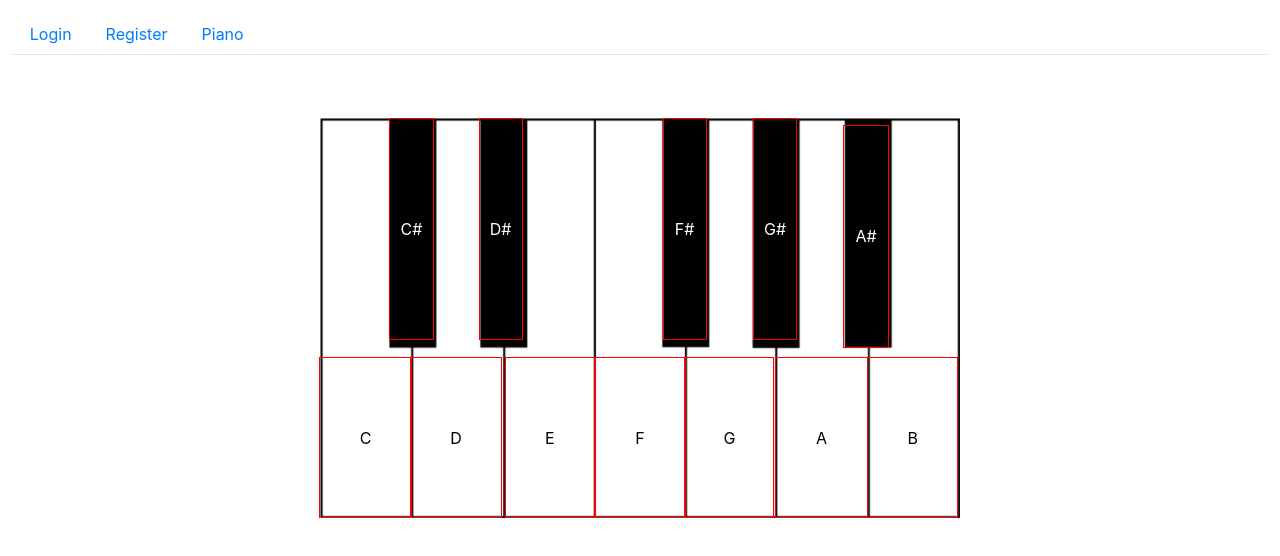
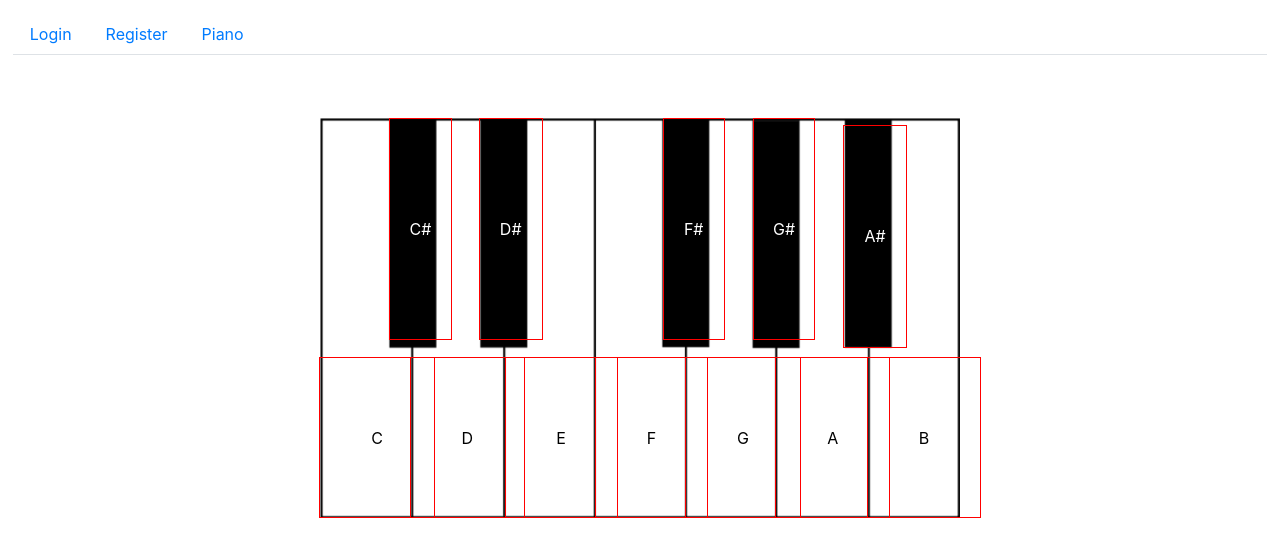
Before and after one commit to tauanlongaretti/Piano-App, a React (Create React App) app in the folder piano/: page /piano in a window 1280 px wide. Shown: the top 556 px of the page. Built offline with nearby package versions, Linux system fonts and the light colour scheme; the HTML template or start-up script is replaced by a standard one.

Commit message:
made adjustments to button sizes inside of keys

```diff
--- a/piano/src/App.css
+++ b/piano/src/App.css
@@ -50,73 +50,73 @@ span {
 .piano-keys:nth-of-type(1) {
   left: 62%;
   bottom: 0%;
-  padding: 6% 3.5%;
+  padding: 6% 4.5%;
   border: 1px solid red;
 }
 .piano-keys:nth-of-type(2) {
   left: 68%;
   bottom: 42.6%;
-  padding: 8.7% 1%;
+  padding: 8.7% 1.8%;
   color: white;
   border: 1px solid red;
 }
 .piano-keys:nth-of-type(3) {
   left: 70.1%;
   bottom: 0%;
-  padding: 6% 3.5%;
+  padding: 6% 4.5%;
   border: 1px solid red;
 }
 .piano-keys:nth-of-type(4) {
   left: 21.6%;
   bottom: 0%;
-  padding: 6% 3.5%;
+  padding: 6% 4.5%;
   border: 1px solid red;
 }
 .piano-keys:nth-of-type(5) {
   left: 27.8%;
-  padding: 8.7% 0.9%;
+  padding: 8.7% 1.7%;
   color: white;
   border: 1px solid red;
 }
 .piano-keys:nth-of-type(6) {
   left: 29.6%;
   bottom: 0%;
-  padding: 6% 3.5%;
+  padding: 6% 4.5%;
   border: 1px solid red;
 }
 .piano-keys:nth-of-type(7) {
   left: 35.7%;
-  padding: 8.7% 0.9%;
+  padding: 8.7% 1.8%;
   color: white;
   border: 1px solid red;
 }
 .piano-keys:nth-of-type(8) {
   left: 38%;
   bottom: 0%;
-  padding: 6% 3.5%;
+  padding: 6% 4.5%;
   border: 1px solid red;
 }
 .piano-keys:nth-of-type(9) {
   left: 46%;
   bottom: 0%;
-  padding: 6% 3.5%;
+  padding: 6% 4.5%;
   border: 1px solid red;
 }
 .piano-keys:nth-of-type(10) {
   left: 52%;
-  padding: 8.7% 1%;
+  padding: 8.7% 1.8%;
   color: white;
   border: 1px solid red;
 }
 .piano-keys:nth-of-type(11) {
   left: 54%;
   bottom: 0%;
-  padding: 6% 3.3%;
+  padding: 6% 4.5%;
   border: 1px solid red;
 }
 .piano-keys:nth-of-type(12) {
   left: 60%;
-  padding: 8.7% 0.9%;
+  padding: 8.7% 1.7%;
   color: white;
   border: 1px solid red;
 }
```
